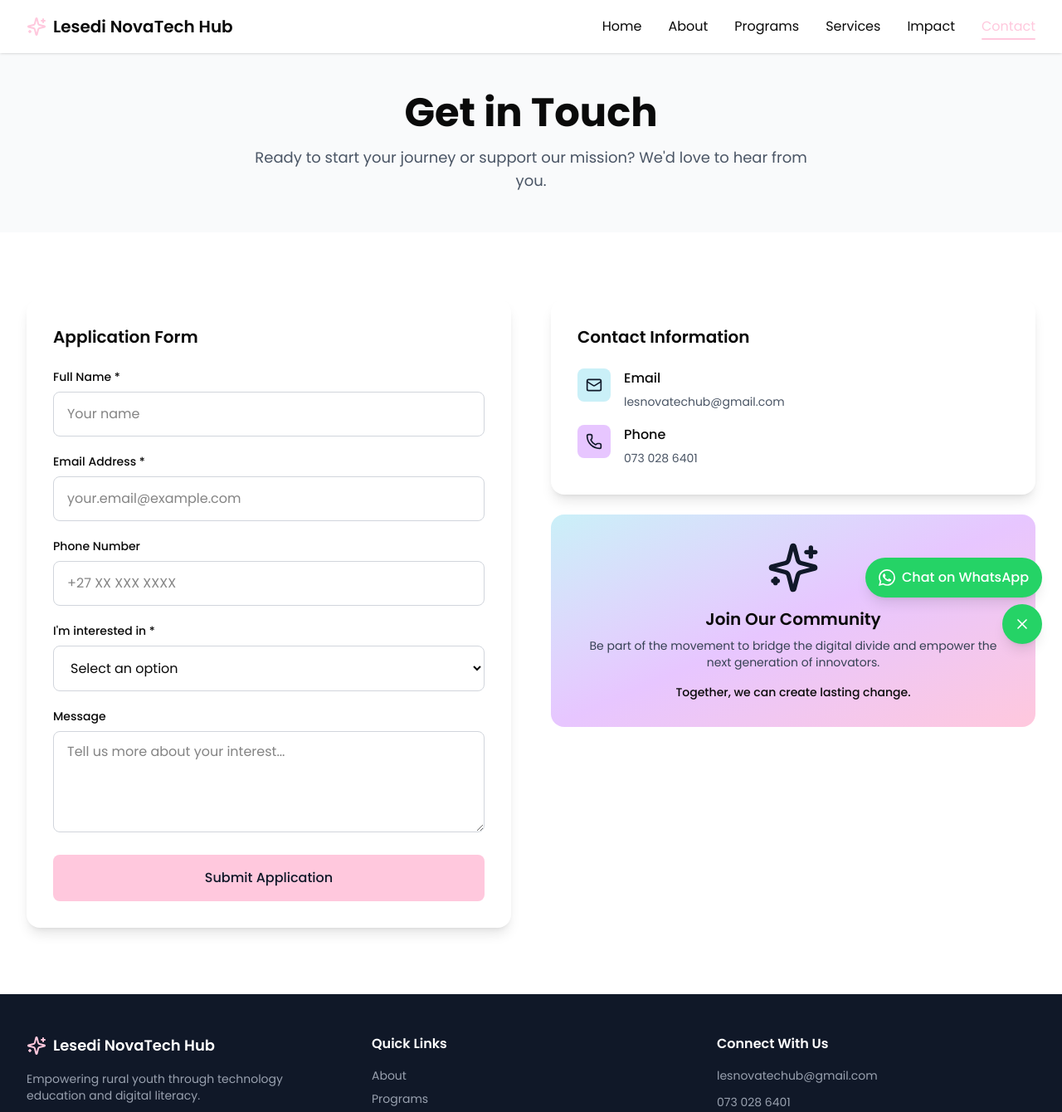
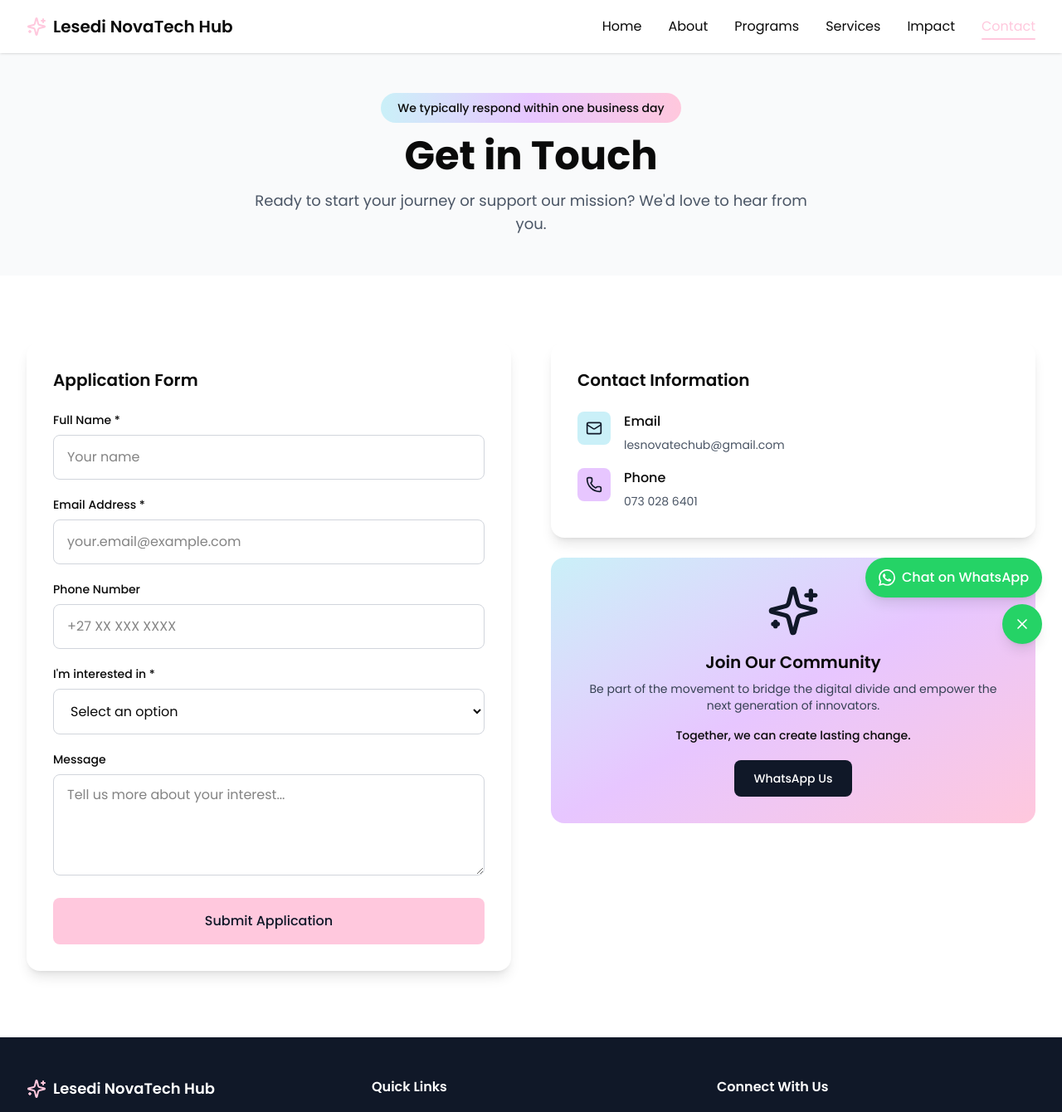
Before and after one commit to LesediSiyaya/Lesedinovatechhubwebsite, a React (Vite) app: page /contact in a window 1280 px wide. Shown: the top 1340 px of the page at 83% size. Built offline with nearby package versions, Linux system fonts and the light colour scheme.

Commit message:
Polish: add pill badge, WhatsApp button to community card

```diff
--- a/src/app/pages/Contact.tsx
+++ b/src/app/pages/Contact.tsx
@@ -64,6 +64,9 @@ export default function Contact() {
       {/* Header */}
       <section className="pt-12 pb-8 sm:pb-12 px-4 sm:px-6 lg:px-8 bg-gray-50">
         <div className="max-w-7xl mx-auto text-center">
+          <div className="inline-block px-5 py-1.5 bg-gradient-to-r from-[#caf0f8] via-[#e7c6ff] to-[#ffc8dd] rounded-full mb-4">
+            <span className="text-xs sm:text-sm font-medium">We typically respond within one business day</span>
+          </div>
           <h1 className="text-4xl sm:text-5xl font-bold mb-4">Get in Touch</h1>
           <p className="text-lg text-gray-600 max-w-2xl mx-auto">
             Ready to start your journey or support our mission? We'd love to hear from you.
@@ -201,9 +204,17 @@ export default function Contact() {
                 <p className="text-gray-700 text-sm mb-3 sm:mb-4">
                   Be part of the movement to bridge the digital divide and empower the next generation of innovators.
                 </p>
-                <p className="text-sm font-medium">
+                <p className="text-sm font-medium mb-5">
                   Together, we can create lasting change.
                 </p>
+                <a
+                  href="https://wa.me/27730286401"
+                  target="_blank"
+                  rel="noopener noreferrer"
+                  className="inline-block px-6 py-3 bg-gray-900 hover:bg-gray-800 text-white text-sm font-medium rounded-lg transition-all transform hover:scale-105 active:scale-95"
+                >
+                  WhatsApp Us
+                </a>
               </div>
             </div>
           </div>
```
